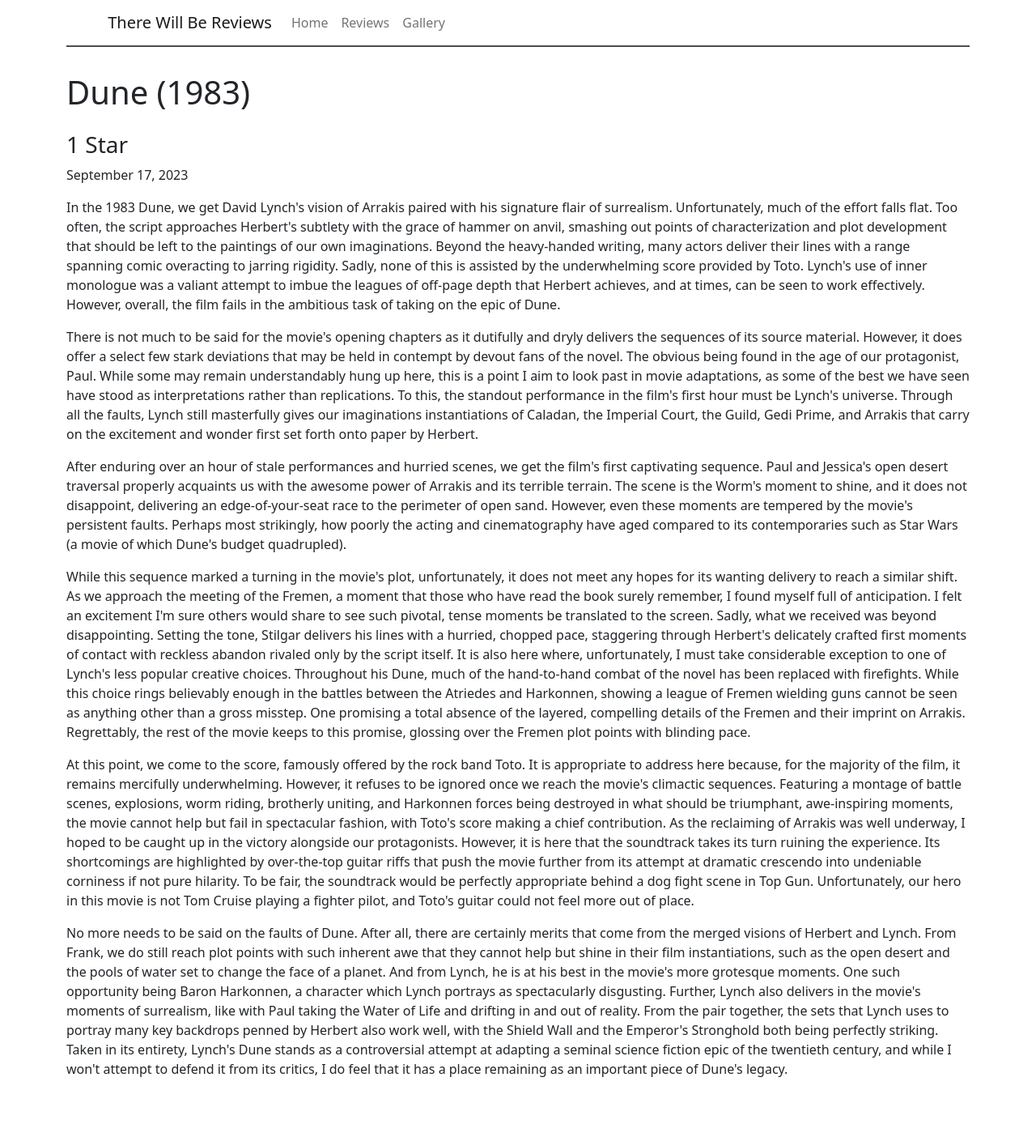
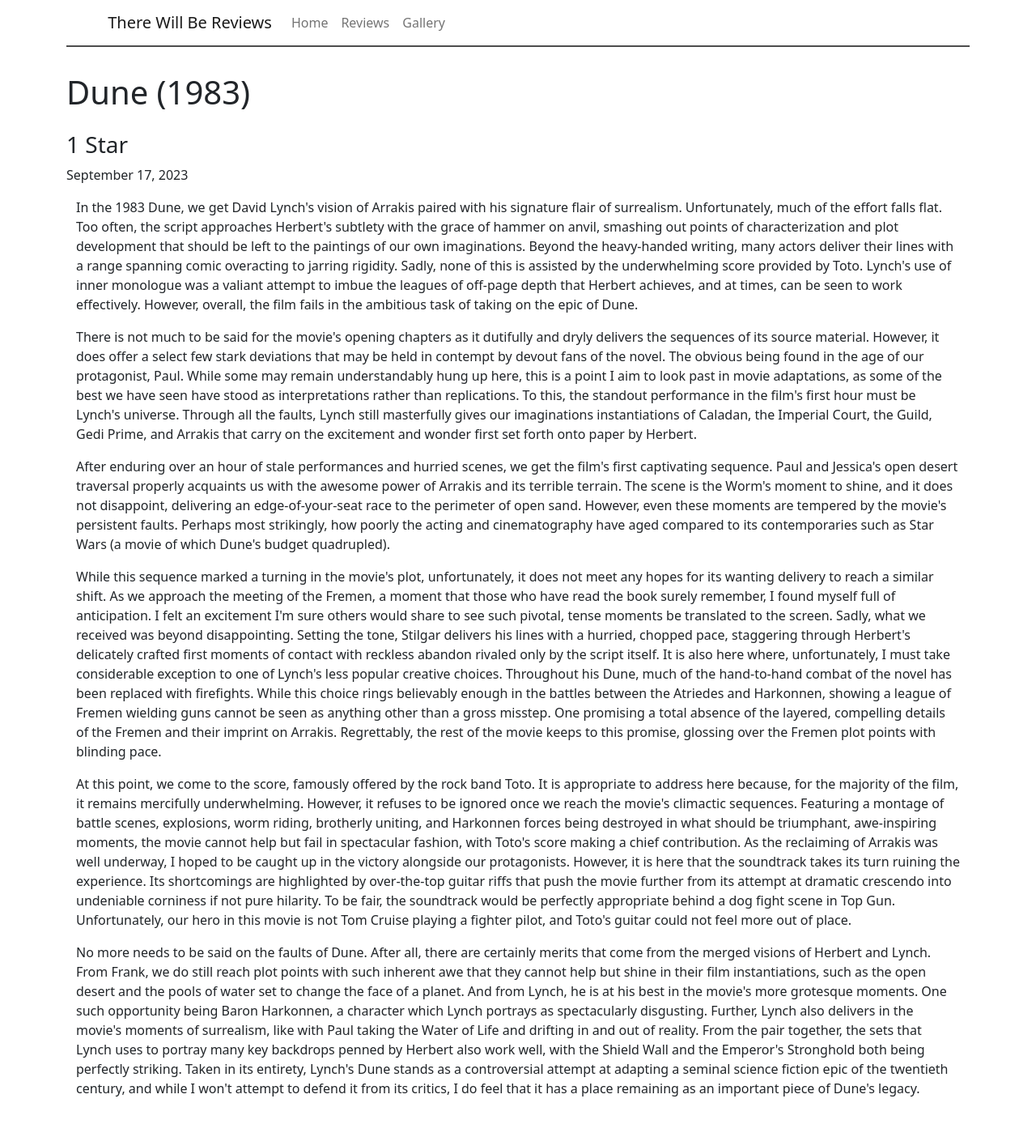
Before and after one commit to benlazarine/therewillbereviews.github.io, a Jekyll site: the page built from reviews/dune-1983.html, in a window 1280 px wide. Shown: the whole page at 81% size. Built offline with Jekyll 4.4.1, drawn with Linux system fonts in a browser that asks for light colours; before the commit the page ends 1380 px from its top, so only the background shows below that.

Commit message:
Update dune-1983.html

```diff
--- a/reviews/dune-1983.html
+++ b/reviews/dune-1983.html
@@ -7,6 +7,7 @@ layout: default_2
   <div class="mt-4">
   <h3>1 Star</h3>
   <p>September 17, 2023</p>
+  <div class ="container-md">
 <p>In the 1983 Dune, we get David Lynch's vision of Arrakis paired with his signature flair of surrealism. Unfortunately, much of the effort falls flat.
   Too often, the script approaches Herbert's subtlety with the grace of hammer on anvil, smashing out points of characterization and plot development that
     should be left to the paintings of our own imaginations. Beyond the heavy-handed writing, many actors deliver their lines with a range spanning comic
@@ -62,3 +63,4 @@ layout: default_2
   </div>
   </div>
   </div>
+  </div>
```
